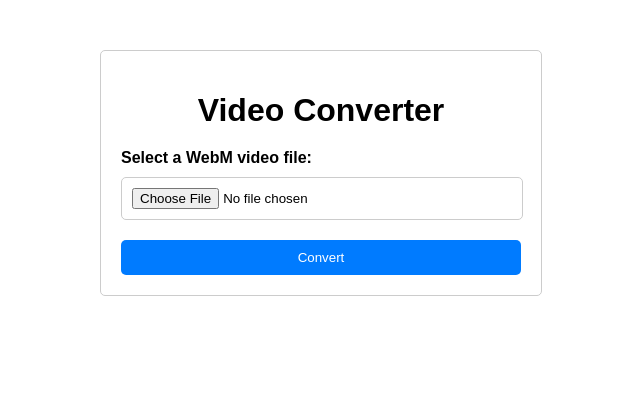
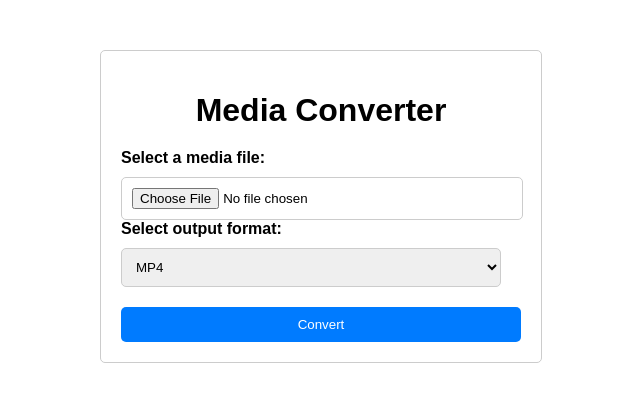
Before and after one commit to lhfdv/video-converter, a FastAPI app: page / in a window 1280 px wide. Shown: the top 402 px of the page, without its empty margins (319-959 px from the left). Run offline with FastAPI, Linux system fonts and the light colour scheme.

Commit message:
implemented more formats

```diff
--- a/main.py
+++ b/main.py
@@ -1,39 +1,53 @@
-from fastapi import FastAPI, Request
-from fastapi.staticfiles import StaticFiles
-from fastapi.templating import Jinja2Templates
 import os
 import shutil
 import subprocess
 import urllib.parse
 
+from fastapi import FastAPI, Request, UploadFile, Form
+from fastapi.staticfiles import StaticFiles
+from fastapi.templating import Jinja2Templates
+from pydantic import ValidationError
+
 app = FastAPI()
 app.mount("/uploads", StaticFiles(directory="uploads"), name="uploads")
 templates = Jinja2Templates(directory="templates")
+
+SUPPORTED_FORMATS = ["mp4", "mkv", "avi", "mp3", "wav"]
 
 @app.get("/")
 async def index(request: Request):
     return templates.TemplateResponse("index.html", {"request": request})
 
 @app.post("/convert")
-async def convert(request: Request):
-    webm_file = await request.form()
-    webm_filename = webm_file['webmFile'].filename
-    webm_path = f'uploads/{webm_filename}'
+async def convert(
+    request: Request,
+    media_file: UploadFile = Form(...),
+    output_format: str = Form(...)
+):
+    try:
+        if output_format.lower() not in SUPPORTED_FORMATS:
+            raise ValueError("Invalid output format.")
 
-    mp4_filename = f'{os.path.splitext(webm_filename)[0]}.mp4'
-    mp4_path = f'uploads/{mp4_filename}'
+        media_filename = media_file.filename
+        media_path = f"uploads/{media_filename}"
+        with open(media_path, "wb") as buffer:
+            shutil.copyfileobj(media_file.file, buffer)
 
-    with open(webm_path, 'wb') as buffer:
-        shutil.copyfileobj(webm_file['webmFile'].file, buffer)
+        converted_filename = f"{os.path.splitext(media_filename)[0]}.{output_format}"
+        converted_path = f"uploads/{converted_filename}"
+        command = f'ffmpeg -i "{media_path}" "{converted_path}"'
 
-    # Conversion command using FFmpeg
-    command = f'ffmpeg -i "{webm_path}" "{mp4_path}"'
+        subprocess.run(command, shell=True, check=True)
 
-    try:
-        subprocess.run(command, shell=True, check=True)
-        return templates.TemplateResponse("result.html", {"request": request, "mp4_filename": mp4_filename})
-    except subprocess.CalledProcessError as e:
-        return templates.TemplateResponse("result.html", {"request": request, "error": str(e)})
+        return templates.TemplateResponse(
+            "result.html",
+            {"request": request, "converted_filename": converted_filename},
+        )
+    except (subprocess.CalledProcessError, ValueError, ValidationError) as e:
+        return templates.TemplateResponse(
+            "result.html",
+            {"request": request, "error": str(e)},
+        )
 
 if __name__ == "__main__":
     import uvicorn
--- a/templates/index.html
+++ b/templates/index.html
@@ -1,7 +1,7 @@
 <!DOCTYPE html>
 <html>
 <head>
-    <title>Video Converter</title>
+    <title>Media Converter</title>
     <style>
         body {
             font-family: Arial, sans-serif;
@@ -48,10 +48,18 @@
 </head>
 <body>
     <div class="container">
-        <h1>Video Converter</h1>
+        <h1>Media Converter</h1>
         <form method="POST" action="/convert" enctype="multipart/form-data">
-            <label for="videoFile" class="form-label">Select a WebM video file:</label>
-            <input type="file" id="videoFile" name="webmFile" accept=".webm" required class="form-control">
+            <label for="mediaFile" class="form-label">Select a media file:</label>
+            <input type="file" id="mediaFile" name="mediaFile" accept=".webm, .mp4, .mkv, .avi, .mp3, .wav" required class="form-control">
+            <label for="outputFormat" class="form-label">Select output format:</label>
+            <select id="outputFormat" name="outputFormat" class="form-control">
+                <option value="mp4">MP4</option>
+                <option value="mkv">MKV</option>
+                <option value="avi">AVI</option>
+                <option value="mp3">MP3</option>
+                <option value="wav">WAV</option>
+            </select>
             <button type="submit" class="btn">Convert</button>
         </form>
     </div>
--- a/templates/result.html
+++ b/templates/result.html
@@ -4,9 +4,9 @@
     <title>Conversion Result</title>
 </head>
 <body>
-    {% if mp4_filename %}
+    {% if converted_filename %}
         <h1>Conversion Complete!</h1>
-        <p>You can download the MP4 file <a href="/uploads/{{ mp4_filename }}">{{ mp4_filename }}</a>.</p>
+        <p>The file is ready <a href="/uploads/{{ converted_filename }}">{{ converted_filename }}</a>.</p>
     {% elif error %}
         <h1>Error</h1>
         <p>{{ error }}</p>
```
